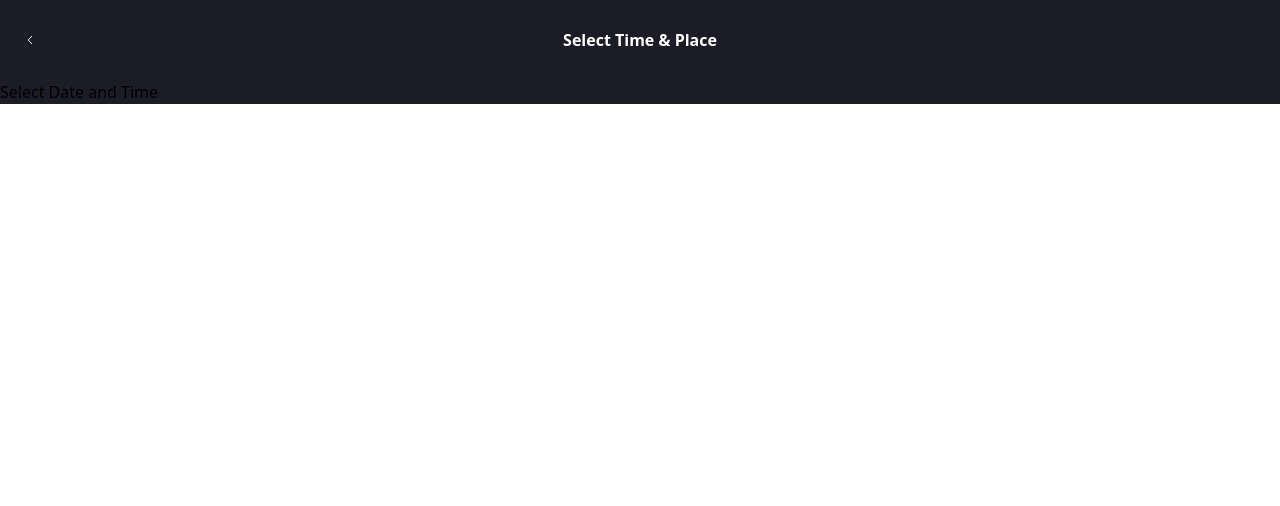
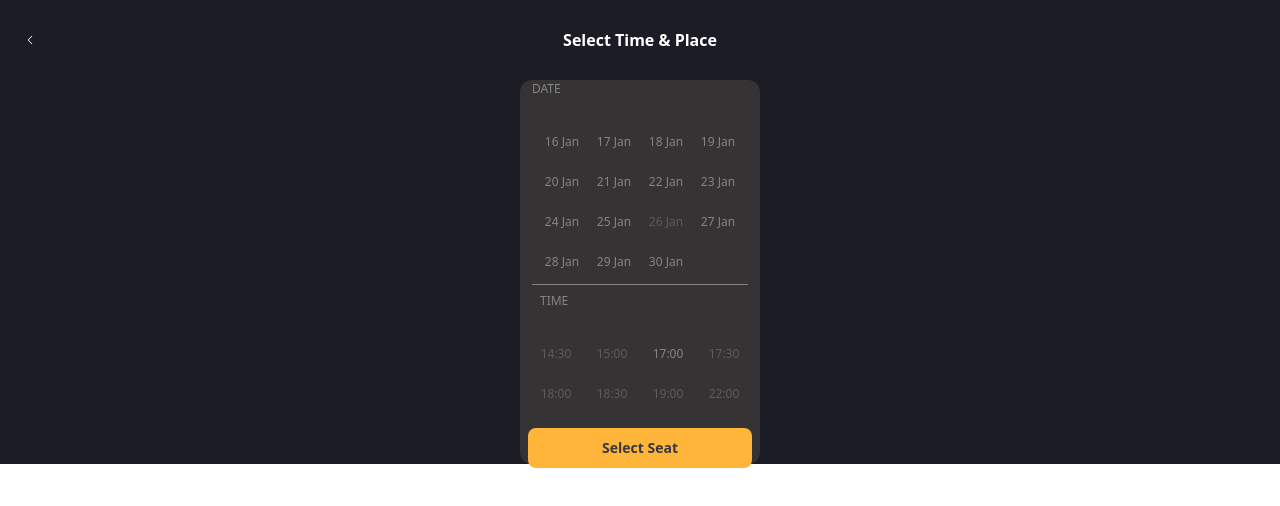
Before and after one commit to devhausleipzig/camp-8-midterm-group-1, a React (Vite) app: page /movie/1/selecttime in a window 1280 px wide. Shown: the top 506 px of the page. Built offline with nearby package versions, Linux system fonts and the light colour scheme.

Commit message:
Fixed Location of file and dates shown

```diff
--- a/src/components/SelectButton.tsx
+++ b/src/components/SelectButton.tsx
@@ -6,9 +6,9 @@ import React, {
 } from "react";
 
 export enum SelectButtonVariant {
-  primary = "unselected",
-  secondary = "selected",
-  tertiary = "disabled",
+  available = "unselected",
+  selected = "selected",
+  reserved = "disabled",
 }
 
 interface SelectButtonProps
@@ -33,15 +33,15 @@ export function SelectButton({
         type="button"
         className={clsx(
           "text-center rounded-md w-16 h-7",
-          variant == SelectButtonVariant.primary
-            ? "text-description bg-dark text-white-dimmed"
+          variant == SelectButtonVariant.available
+            ? "text-description text-white-dimmed"
             : "",
 
-          variant == SelectButtonVariant.secondary
+          variant == SelectButtonVariant.selected
             ? "text-description bg-yellow text-dark-light"
             : "",
-          variant == SelectButtonVariant.tertiary
-            ? "disabled:curser-not-allowed text-description bg-dark text-white-dimmed-heavy "
+          variant == SelectButtonVariant.reserved
+            ? "disabled:curser-not-allowed text-description text-white-dimmed-heavy "
             : ""
         )}
         {...props}
--- a/src/main.tsx
+++ b/src/main.tsx
@@ -16,11 +16,11 @@ import {
   Movie,
   movieLoader,
   moviesArrayLoader,
+  timesLoader,
 } from "./routes";
 import { NavigationLayout } from "./layouts/NavigationLayout";
 import { MovieDetailLayout } from "./layouts/MovieDetailLayout";
 import { castLoader } from "./routes/Cast";
-import { SelectTimeScreen } from "./routes/SelectTimeScreen";
 
 const router = createBrowserRouter([
   {
@@ -29,8 +29,7 @@ const router = createBrowserRouter([
   },
   {
     path: "/",
-    element: <SelectTimeScreen />,
-    // <NavigationLayout />,
+    element: <NavigationLayout />,
     children: [
       {
         element: <Home />,
@@ -70,6 +69,7 @@ const router = createBrowserRouter([
       {
         path: ":movieId/selecttime",
         element: <SelectDateTime />,
+        loader: timesLoader,
       },
       {
         path: ":movieId/selectseats",
--- a/src/routes/SelectDateTime.tsx
+++ b/src/routes/SelectDateTime.tsx
@@ -1,7 +1,79 @@
+import clsx from "clsx";
+import React, { useState } from "react";
+import { Button, ButtonVariant } from "../components/Button";
+import { format, compareAsc } from "date-fns";
+import { formatWithOptions } from "date-fns/fp";
+import { eo } from "date-fns/locale";
+import { SelectButton, SelectButtonVariant } from "../components/SelectButton";
+import { Days } from "../components/MockData";
+import { useLoaderData } from "react-router-dom";
+export function timesLoader() {
+  return new Days();
+}
+
 export function SelectDateTime() {
+  const data = useLoaderData() as Days;
+  const [selectedDates, setSelectedDates] = useState<string>("");
+  function clickDate(toCheck: string) {
+    if (selectedDates.includes(toCheck)) {
+      return setSelectedDates("");
+    } else {
+      setSelectedDates(toCheck);
+    }
+  }
   return (
-    <div>
-      <h1>Select Date and Time</h1>
+    <div className="flex justify-center items-center ">
+      <div className="w-60 h-96 flex justify-center flex-col rounded-xl bg-background">
+        <div className="p-3 divide-y divide-white-dimmed outline-1 ">
+          <div>
+            <p className="text-white-dimmed text-description ">DATE</p>
+            <br />
+            <div className="grid grid-flow-row-dense gap-x-2 gap-y-3 grid-cols-4 p-2 text-description text-center ">
+              {data.days.map((day) => {
+                return (
+                  <SelectButton
+                    key={day.date}
+                    type="button"
+                    variant={
+                      day.isFull()
+                        ? SelectButtonVariant.reserved
+                        : selectedDates == day.date
+                        ? SelectButtonVariant.selected
+                        : SelectButtonVariant.available
+                    }
+                    label={day.date}
+                    onClick={() => clickDate(day.date)}
+                  />
+                );
+              })}
+            </div>
+          </div>
+          <div className="">
+            <p className="text-white-dimmed text-description p-2">TIME</p>
+            <br />
+            <div className="grid grid-flow-row-dense gap-x-2 gap-y-3 grid-cols-4 grid-rows-2 border-dark-light text-description text-center">
+              {data.days[0].screenings.map((screen) => {
+                return (
+                  <SelectButton
+                    key={screen.time}
+                    type="button"
+                    variant={
+                      screen.isFull()
+                        ? SelectButtonVariant.reserved
+                        : SelectButtonVariant.available
+                    }
+                    label={screen.time}
+                  />
+                );
+              })}
+            </div>
+          </div>
+        </div>
+        <div className="h-1/3"></div>
+        <div className="p-2">
+          <Button variant={ButtonVariant.primary} label={"Select Seat"} />
+        </div>
+      </div>
     </div>
   );
 }
--- a/src/routes/SelectTimeScreen.tsx
+++ /dev/null
@@ -1,64 +0,0 @@
-import clsx from "clsx";
-import React, { useState } from "react";
-import { Button, ButtonVariant } from "../components/Button";
-import { format, compareAsc } from "date-fns";
-import { formatWithOptions } from "date-fns/fp";
-import { eo } from "date-fns/locale";
-import { SelectButton, SelectButtonVariant } from "../components/SelectButton";
-import { Days } from "../components/MockData";
-
-export function SelectTimeScreen() {
-  const data = new Days();
-  console.log(data.days);
-  function dateFill(i: number) {
-    if (i == 0 || i == 12) {
-      return false;
-    } else if ((i - 4) % 9 == 0) {
-      return false;
-    } else {
-      return true;
-    }
-  }
-
-  return (
-    <div className="flex justify-center items-center ">
-      <div className="w-60 h-96 flex justify-center flex-col rounded-xl bg-background">
-        <div className="p-3 divide-y divide-white-dimmed outline-1 ">
-          <div>
-            <p className="text-white-dimmed text-description ">DATE</p>
-            <br />
-            <div className="grid grid-flow-row-dense gap-x-2 gap-y-3 grid-cols-4 p-2 text-description text-center ">
-              {data.days.map((day) => {
-                return (
-                  <SelectButton
-                    type="button"
-                    variant={SelectButtonVariant.primary}
-                    label={day.date}
-                  />
-                );
-              })}
-            </div>
-          </div>
-          <div className="">
-            <p className="text-white-dimmed text-description p-2">TIME</p>
-            <br />
-            <div className="grid grid-flow-row-dense gap-x-2 gap-y-3 grid-cols-4 grid-rows-2 border-dark-light text-description text-center">
-              <div>00:00</div>
-              <div>00:00</div>
-              <div>00:00</div>
-              <div>00:00</div>
-              <div>00:00</div>
-              <div>00:00</div>
-              <div>00:00</div>
-              <div>00:00</div>
-            </div>
-          </div>
-        </div>
-        <div className="h-1/3"></div>
-        <div className="p-2">
-          <Button variant={ButtonVariant.primary} label={"Select Seat"} />
-        </div>
-      </div>
-    </div>
-  );
-}
```
